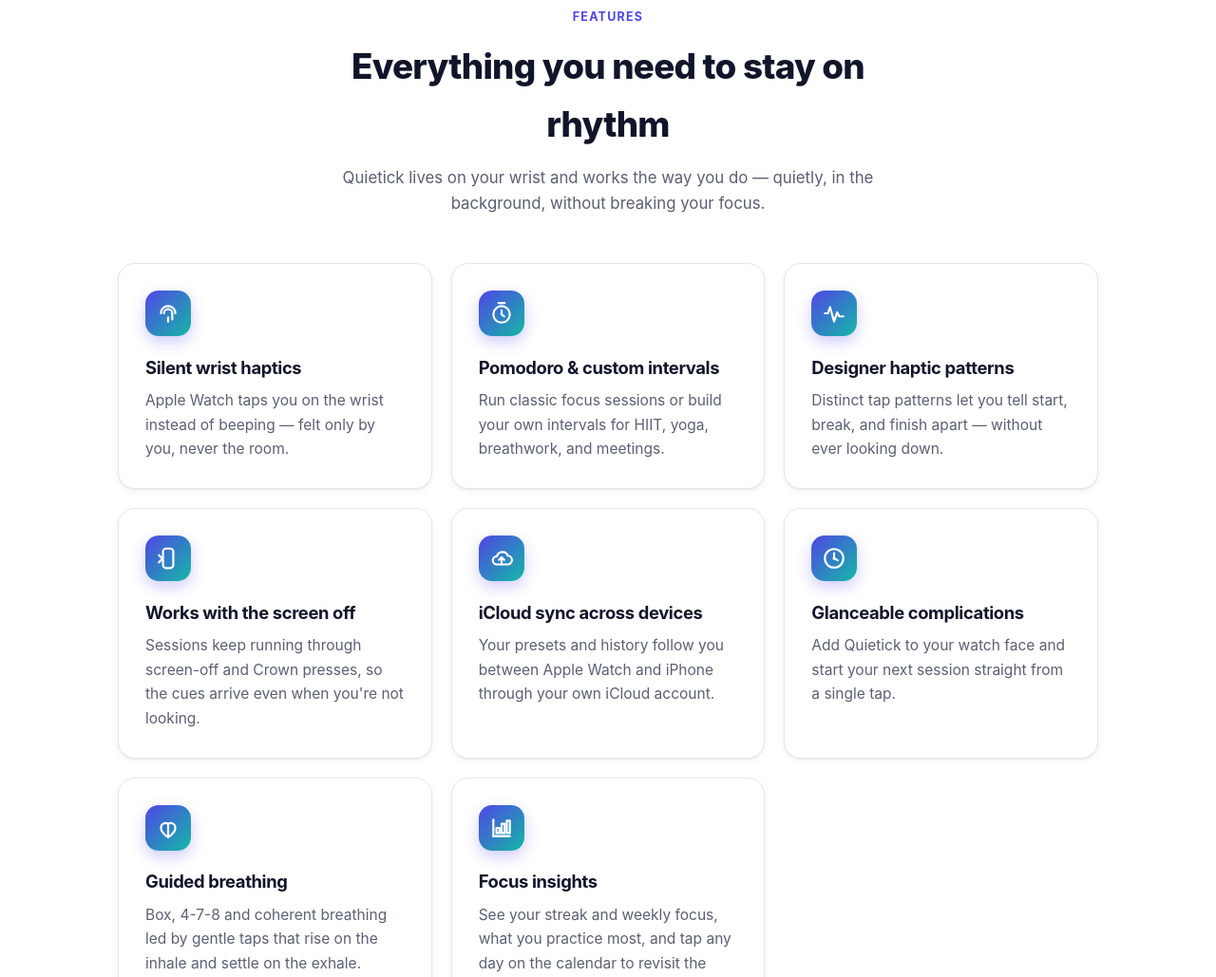
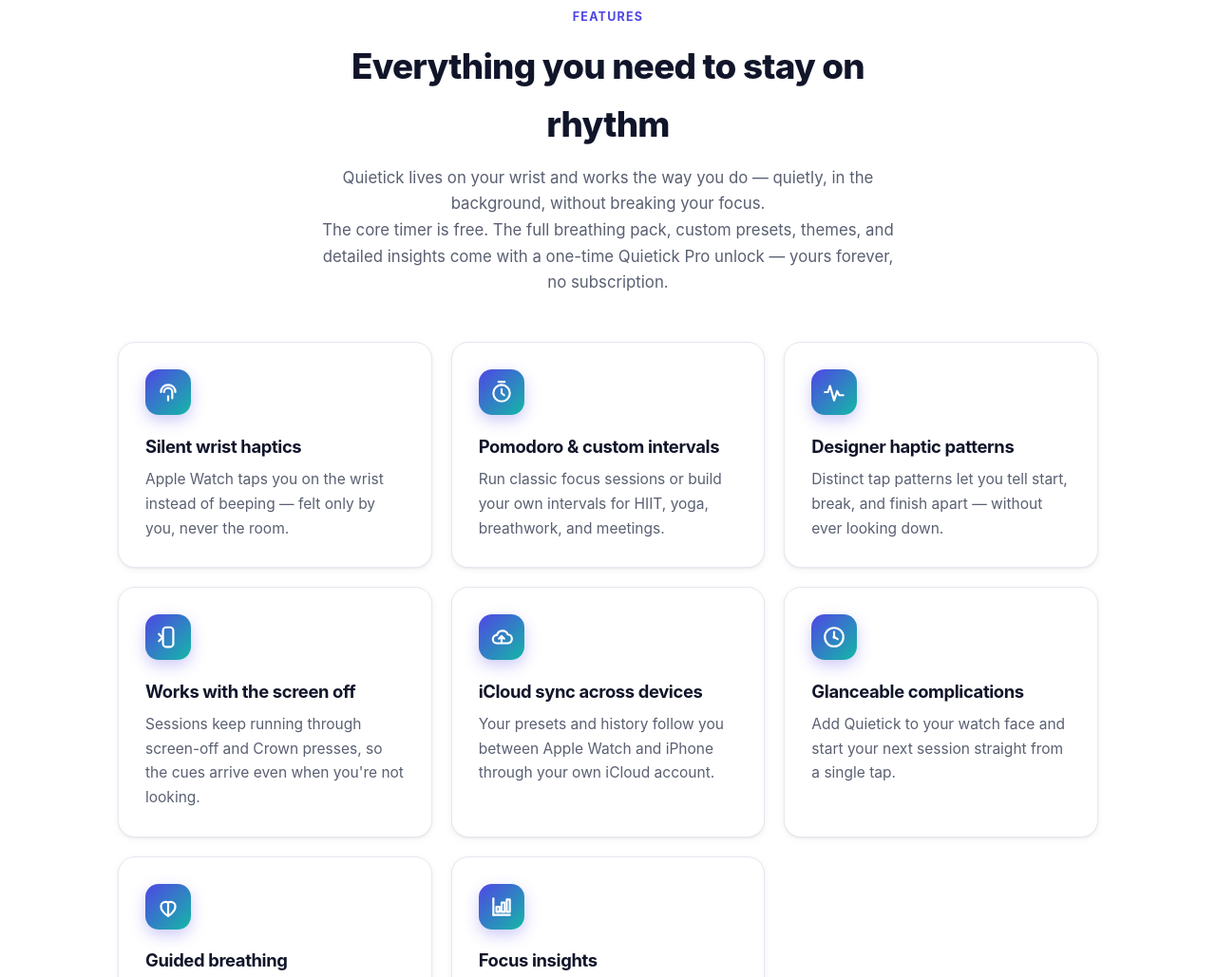
Before and after one commit to matan504123/quietick-site, a plain HTML site: page index.html in a window 1280 px wide. Shown: the part 1047-2076 px from the top of the page at 95% size. Drawn offline with Linux system fonts and the light colour scheme.

Commit message:
site: note Quietick Pro one-time unlock (free core)

```diff
--- a/index.html
+++ b/index.html
@@ -75,6 +75,7 @@
           <span class="eyebrow">Features</span>
           <h2>Everything you need to stay on rhythm</h2>
           <p>Quietick lives on your wrist and works the way you do — quietly, in the background, without breaking your focus.</p>
+          <p>The core timer is free. The full breathing pack, custom presets, themes, and detailed insights come with a one-time Quietick Pro unlock — yours forever, no subscription.</p>
         </div>
 
         <div class="cards">
```
